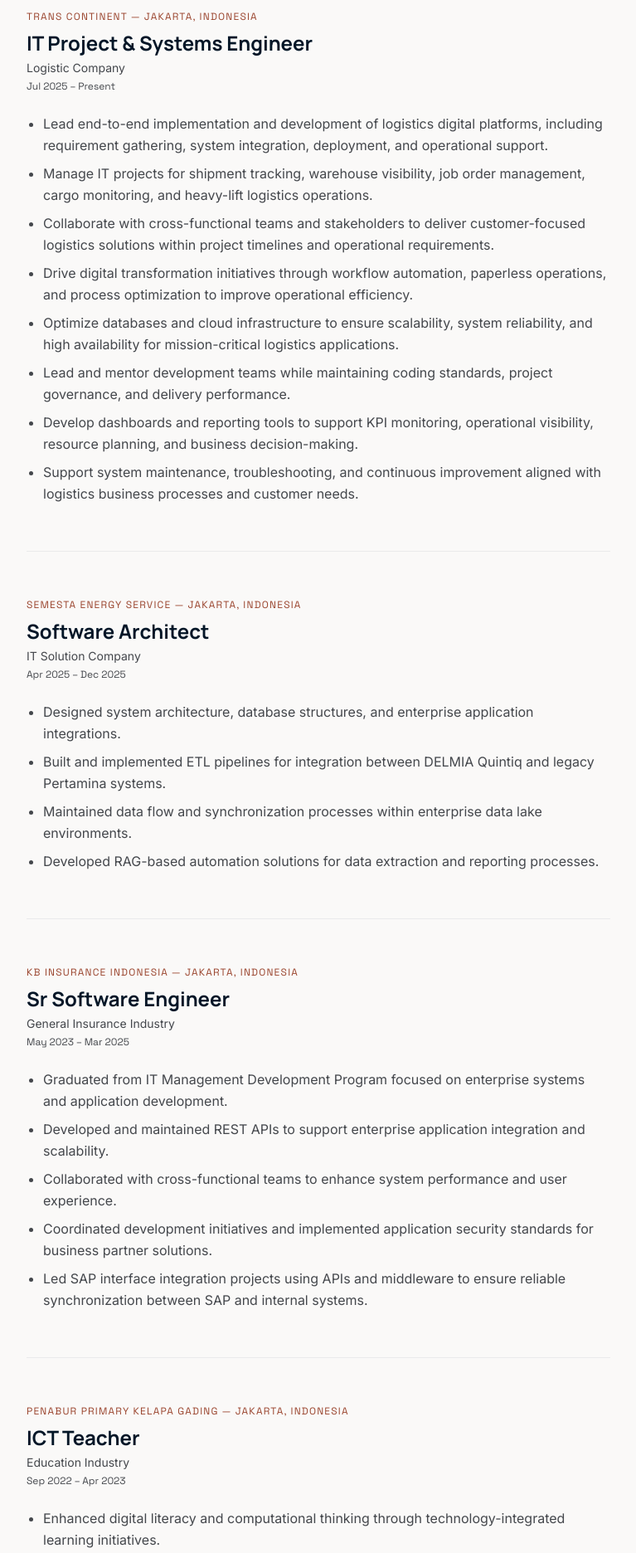
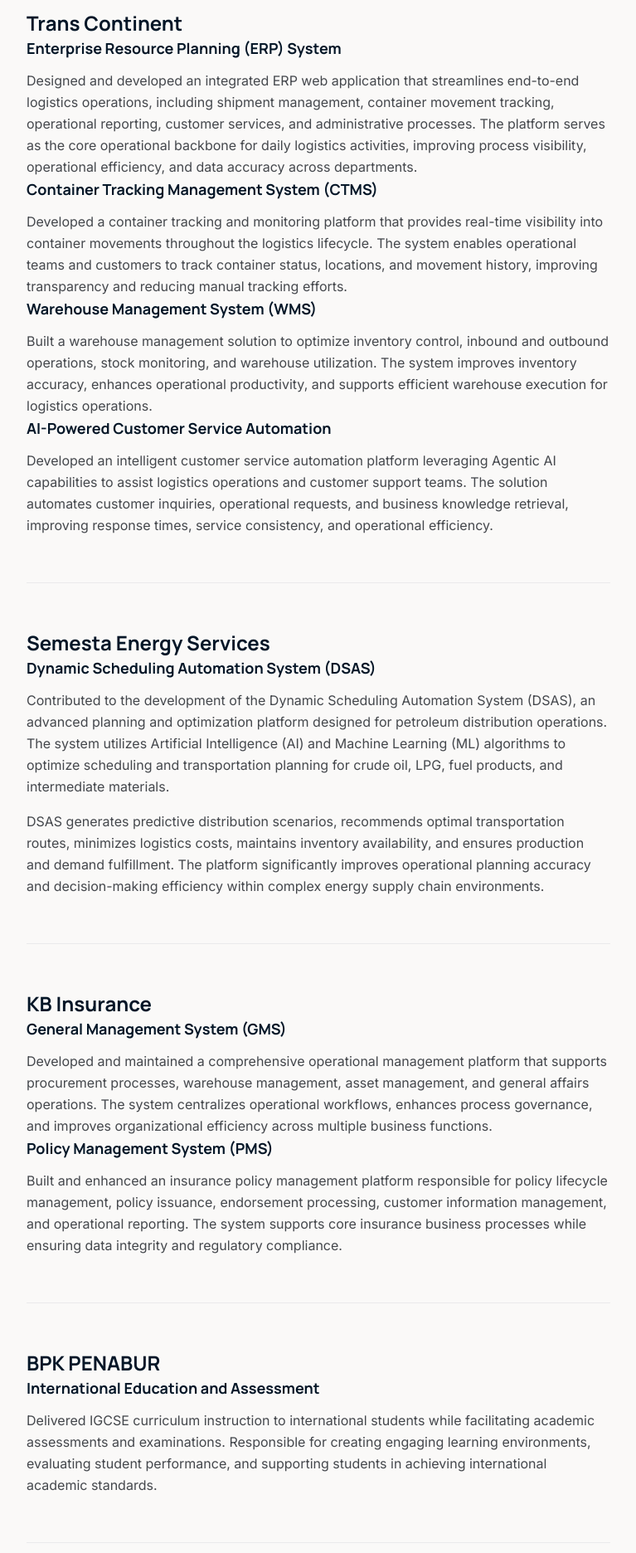
Before and after one commit to bramdier/abrahamdier, a website: page index.html in a window 1280 px wide. Shown: the part 220-2092 px from the top of the page at 83% size, without its empty margins (256-1023 px from the left). Drawn offline with Linux system fonts and the light colour scheme.

Commit message:
changelog: - edit the works

```diff
--- a/index.html
+++ b/index.html
@@ -21,74 +21,70 @@
     <section class="tab-panel" id="panel-work" role="tabpanel" aria-labelledby="tab-work">
       <h1 class="text-4xl font-black text-primary tracking-tighter mb-12">Works</h1>
 
-      <article class="mb-14 pb-14 border-b border-outline-variant/30 last:border-0 last:pb-0 last:mb-0">
-        <p class="label-text text-xs uppercase tracking-widest text-secondary mb-2">Trans Continent — Jakarta, Indonesia</p>
-        <h2 class="text-2xl font-bold text-primary mb-1">IT Project &amp; Systems Engineer</h2>
-        <p class="text-sm text-on-surface-variant mb-1">Logistic Company</p>
-        <p class="label-text text-xs text-on-surface-variant mb-6">Jul 2025 – Present</p>
-        <ul class="list-disc pl-5 space-y-2 text-on-surface-variant leading-relaxed">
-          <li>Lead end-to-end implementation and development of logistics digital platforms, including requirement gathering, system integration, deployment, and operational support.</li>
-          <li>Manage IT projects for shipment tracking, warehouse visibility, job order management, cargo monitoring, and heavy-lift logistics operations.</li>
-          <li>Collaborate with cross-functional teams and stakeholders to deliver customer-focused logistics solutions within project timelines and operational requirements.</li>
-          <li>Drive digital transformation initiatives through workflow automation, paperless operations, and process optimization to improve operational efficiency.</li>
-          <li>Optimize databases and cloud infrastructure to ensure scalability, system reliability, and high availability for mission-critical logistics applications.</li>
-          <li>Lead and mentor development teams while maintaining coding standards, project governance, and delivery performance.</li>
-          <li>Develop dashboards and reporting tools to support KPI monitoring, operational visibility, resource planning, and business decision-making.</li>
-          <li>Support system maintenance, troubleshooting, and continuous improvement aligned with logistics business processes and customer needs.</li>
-        </ul>
+      <article class="mb-14 pb-14 border-b border-outline-variant/30">
+        <h2 class="text-2xl font-bold text-primary mb-8">Trans Continent</h2>
+
+        <div class="space-y-8">
+          <div>
+            <h3 class="text-lg font-bold text-primary mb-3">Enterprise Resource Planning (ERP) System</h3>
+            <p class="text-on-surface-variant leading-relaxed">Designed and developed an integrated ERP web application that streamlines end-to-end logistics operations, including shipment management, container movement tracking, operational reporting, customer services, and administrative processes. The platform serves as the core operational backbone for daily logistics activities, improving process visibility, operational efficiency, and data accuracy across departments.</p>
+          </div>
+          <div>
+            <h3 class="text-lg font-bold text-primary mb-3">Container Tracking Management System (CTMS)</h3>
+            <p class="text-on-surface-variant leading-relaxed">Developed a container tracking and monitoring platform that provides real-time visibility into container movements throughout the logistics lifecycle. The system enables operational teams and customers to track container status, locations, and movement history, improving transparency and reducing manual tracking efforts.</p>
+          </div>
+          <div>
+            <h3 class="text-lg font-bold text-primary mb-3">Warehouse Management System (WMS)</h3>
+            <p class="text-on-surface-variant leading-relaxed">Built a warehouse management solution to optimize inventory control, inbound and outbound operations, stock monitoring, and warehouse utilization. The system improves inventory accuracy, enhances operational productivity, and supports efficient warehouse execution for logistics operations.</p>
+          </div>
+          <div>
+            <h3 class="text-lg font-bold text-primary mb-3">AI-Powered Customer Service Automation</h3>
+            <p class="text-on-surface-variant leading-relaxed">Developed an intelligent customer service automation platform leveraging Agentic AI capabilities to assist logistics operations and customer support teams. The solution automates customer inquiries, operational requests, and business knowledge retrieval, improving response times, service consistency, and operational efficiency.</p>
+          </div>
+        </div>
+      </article>
+
+      <article class="mb-14 pb-14 border-b border-outline-variant/30">
+        <h2 class="text-2xl font-bold text-primary mb-8">Semesta Energy Services</h2>
+
+        <div>
+          <h3 class="text-lg font-bold text-primary mb-3">Dynamic Scheduling Automation System (DSAS)</h3>
+          <p class="text-on-surface-variant leading-relaxed mb-4">Contributed to the development of the Dynamic Scheduling Automation System (DSAS), an advanced planning and optimization platform designed for petroleum distribution operations. The system utilizes Artificial Intelligence (AI) and Machine Learning (ML) algorithms to optimize scheduling and transportation planning for crude oil, LPG, fuel products, and intermediate materials.</p>
+          <p class="text-on-surface-variant leading-relaxed">DSAS generates predictive distribution scenarios, recommends optimal transportation routes, minimizes logistics costs, maintains inventory availability, and ensures production and demand fulfillment. The platform significantly improves operational planning accuracy and decision-making efficiency within complex energy supply chain environments.</p>
+        </div>
+      </article>
+
+      <article class="mb-14 pb-14 border-b border-outline-variant/30">
+        <h2 class="text-2xl font-bold text-primary mb-8">KB Insurance</h2>
+
+        <div class="space-y-8">
+          <div>
+            <h3 class="text-lg font-bold text-primary mb-3">General Management System (GMS)</h3>
+            <p class="text-on-surface-variant leading-relaxed">Developed and maintained a comprehensive operational management platform that supports procurement processes, warehouse management, asset management, and general affairs operations. The system centralizes operational workflows, enhances process governance, and improves organizational efficiency across multiple business functions.</p>
+          </div>
+          <div>
+            <h3 class="text-lg font-bold text-primary mb-3">Policy Management System (PMS)</h3>
+            <p class="text-on-surface-variant leading-relaxed">Built and enhanced an insurance policy management platform responsible for policy lifecycle management, policy issuance, endorsement processing, customer information management, and operational reporting. The system supports core insurance business processes while ensuring data integrity and regulatory compliance.</p>
+          </div>
+        </div>
+      </article>
+
+      <article class="mb-14 pb-14 border-b border-outline-variant/30">
+        <h2 class="text-2xl font-bold text-primary mb-8">BPK PENABUR</h2>
+
+        <div>
+          <h3 class="text-lg font-bold text-primary mb-3">International Education and Assessment</h3>
+          <p class="text-on-surface-variant leading-relaxed">Delivered IGCSE curriculum instruction to international students while facilitating academic assessments and examinations. Responsible for creating engaging learning environments, evaluating student performance, and supporting students in achieving international academic standards.</p>
+        </div>
       </article>
 
       <article class="mb-14 pb-14 border-b border-outline-variant/30 last:border-0 last:pb-0 last:mb-0">
-        <p class="label-text text-xs uppercase tracking-widest text-secondary mb-2">Semesta Energy Service — Jakarta, Indonesia</p>
-        <h2 class="text-2xl font-bold text-primary mb-1">Software Architect</h2>
-        <p class="text-sm text-on-surface-variant mb-1">IT Solution Company</p>
-        <p class="label-text text-xs text-on-surface-variant mb-6">Apr 2025 – Dec 2025</p>
-        <ul class="list-disc pl-5 space-y-2 text-on-surface-variant leading-relaxed">
-          <li>Designed system architecture, database structures, and enterprise application integrations.</li>
-          <li>Built and implemented ETL pipelines for integration between DELMIA Quintiq and legacy Pertamina systems.</li>
-          <li>Maintained data flow and synchronization processes within enterprise data lake environments.</li>
-          <li>Developed RAG-based automation solutions for data extraction and reporting processes.</li>
-        </ul>
-      </article>
+        <h2 class="text-2xl font-bold text-primary mb-8">LEPKOM Gunadarma</h2>
 
-      <article class="mb-14 pb-14 border-b border-outline-variant/30 last:border-0 last:pb-0 last:mb-0">
-        <p class="label-text text-xs uppercase tracking-widest text-secondary mb-2">KB Insurance Indonesia — Jakarta, Indonesia</p>
-        <h2 class="text-2xl font-bold text-primary mb-1">Sr Software Engineer</h2>
-        <p class="text-sm text-on-surface-variant mb-1">General Insurance Industry</p>
-        <p class="label-text text-xs text-on-surface-variant mb-6">May 2023 – Mar 2025</p>
-        <ul class="list-disc pl-5 space-y-2 text-on-surface-variant leading-relaxed">
-          <li>Graduated from IT Management Development Program focused on enterprise systems and application development.</li>
-          <li>Developed and maintained REST APIs to support enterprise application integration and scalability.</li>
-          <li>Collaborated with cross-functional teams to enhance system performance and user experience.</li>
-          <li>Coordinated development initiatives and implemented application security standards for business partner solutions.</li>
-          <li>Led SAP interface integration projects using APIs and middleware to ensure reliable synchronization between SAP and internal systems.</li>
-        </ul>
-      </article>
-
-      <article class="mb-14 pb-14 border-b border-outline-variant/30 last:border-0 last:pb-0 last:mb-0">
-        <p class="label-text text-xs uppercase tracking-widest text-secondary mb-2">Penabur Primary Kelapa Gading — Jakarta, Indonesia</p>
-        <h2 class="text-2xl font-bold text-primary mb-1">ICT Teacher</h2>
-        <p class="text-sm text-on-surface-variant mb-1">Education Industry</p>
-        <p class="label-text text-xs text-on-surface-variant mb-6">Sep 2022 – Apr 2023</p>
-        <ul class="list-disc pl-5 space-y-2 text-on-surface-variant leading-relaxed">
-          <li>Enhanced digital literacy and computational thinking through technology-integrated learning initiatives.</li>
-          <li>Developed interactive ICT and programming activities to improve student engagement and STEM participation.</li>
-          <li>Implemented digital safety and cybersecurity awareness programs within classroom environments.</li>
-          <li>Introduced project-based learning in programming and robotics to strengthen practical technology skills.</li>
-          <li>Utilized digital learning tools to improve teaching efficiency and classroom management.</li>
-        </ul>
-      </article>
-
-      <article class="mb-14 pb-14 border-b border-outline-variant/30 last:border-0 last:pb-0 last:mb-0">
-        <p class="label-text text-xs uppercase tracking-widest text-secondary mb-2">Lepkom — Jakarta, Indonesia</p>
-        <h2 class="text-2xl font-bold text-primary mb-1">IT Support</h2>
-        <p class="text-sm text-on-surface-variant mb-1">Education Industry</p>
-        <p class="label-text text-xs text-on-surface-variant mb-6">Jul 2019 – Sep 2022</p>
-        <ul class="list-disc pl-5 space-y-2 text-on-surface-variant leading-relaxed">
-          <li>Maintained on-premise servers and supported academic applications including Moodle and student information systems.</li>
-          <li>Managed system setup, testing, and deployment activities for new applications and infrastructure updates.</li>
-          <li>Coordinated with educators and operational teams to support digital learning environments and student services.</li>
-        </ul>
+        <div>
+          <h3 class="text-lg font-bold text-primary mb-3">Learning Management System (LMS) Implementation</h3>
+          <p class="text-on-surface-variant leading-relaxed">Participated in the implementation and support of Learning Management System (LMS) solutions for higher education environments. Assisted in deploying digital learning platforms, supporting academic operations, facilitating online learning activities, and enhancing educational technology adoption across campus stakeholders.</p>
+        </div>
       </article>
     </section>
 
```
